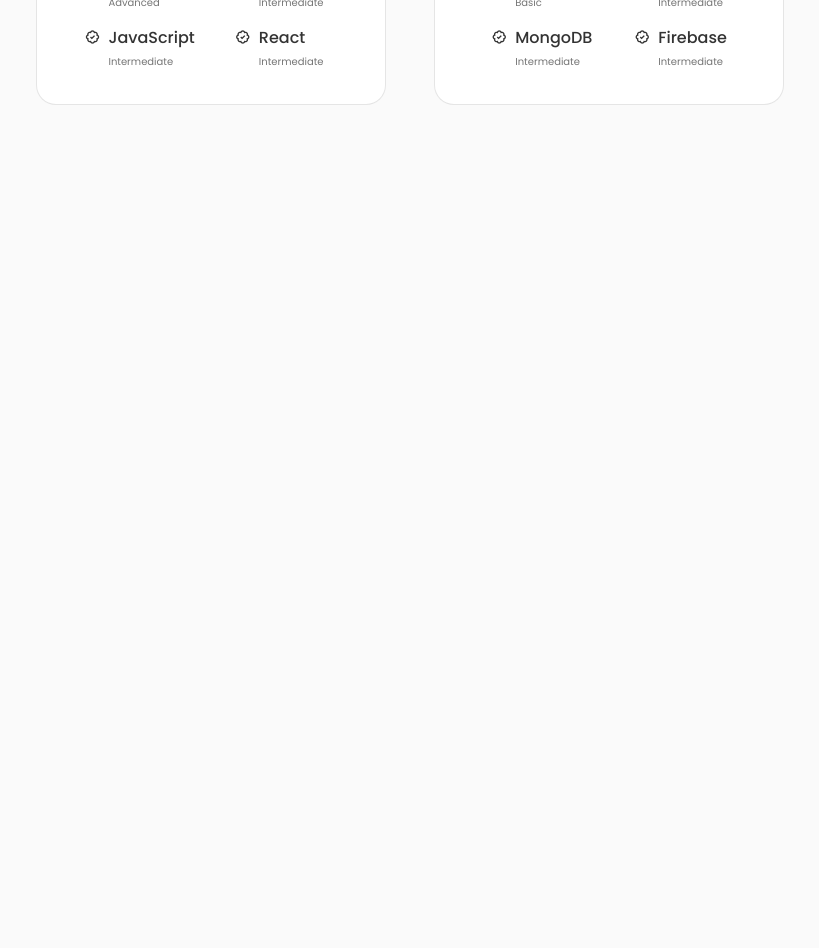
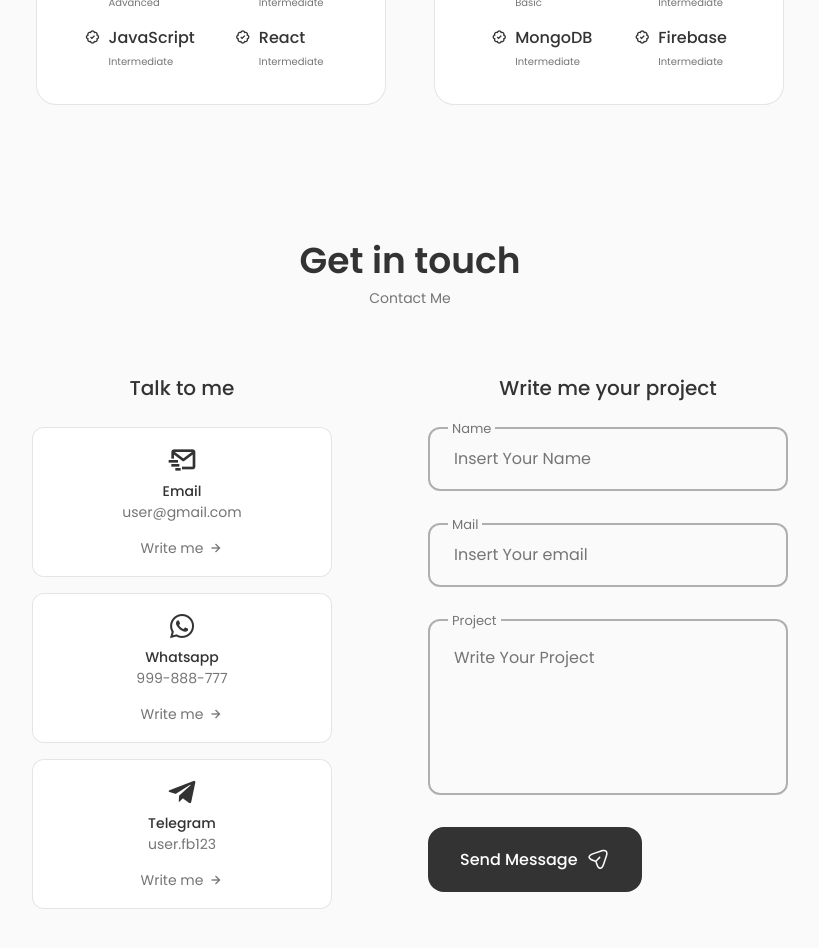
Before and after one commit to rakibul03/portfolio, a React (Create React App) app: page / in a window 1280 px wide. Shown: the part 1780-2728 px from the top of the page, without its empty margins (230-1049 px from the left). Before the commit the page ends 1917 px from the top, so only its background shows below. Built offline with nearby package versions, Linux system fonts and the light colour scheme.

Commit message:
Create contsat form

```diff
--- a/src/App.js
+++ b/src/App.js
@@ -1,5 +1,6 @@
 import "./App.css";
 import About from "./components/About/About";
+import Contact from "./components/Contact/Contact";
 import Header from "./components/Header/Header.jsx";
 import Home from "./components/Home/Home";
 import Skills from "./components/Skills/Skills";
@@ -12,6 +13,7 @@
         <Home />
         <About />
         <Skills />
+        <Contact />
       </main>
     </>
   );
--- /dev/null
+++ b/src/components/Contact/Contact.css
@@ -0,0 +1,146 @@
+.contact__container {
+  grid-template-columns: repeat(2, max-content);
+  justify-content: center;
+  column-gap: 6rem;
+  padding-bottom: 3rem;
+}
+
+.contact__title {
+  text-align: center;
+  font-size: var(--h3-font-size);
+  font-weight: var(--font-medium);
+  margin-bottom: var(--mb-1-5);
+}
+
+.contact__info {
+  display: grid;
+  row-gap: 1rem;
+  grid-template-columns: 300px;
+}
+
+.contact__card {
+  background-color: var(--container-color);
+  border: 1px solid rgba(0, 0, 0, 0.1);
+  padding: 1rem;
+  border-radius: 0.75rem;
+  text-align: center;
+}
+
+.contact__card-icon {
+  font-size: 2rem;
+  color: var(--title-color);
+  margin-bottom: var(--mb-0-25);
+}
+
+.contact__card-title,
+.contact__card-data {
+  font-size: var(--small-font-size);
+}
+
+.contact__card-title {
+  font-weight: var(--font-medium);
+}
+
+.contact__card-data {
+  display: block;
+  margin-bottom: var(--mb-0-75);
+}
+
+.contact__button {
+  color: var(--text-color);
+  font-size: var(--small-font-size);
+  display: inline-flex;
+  align-items: center;
+  justify-content: center;
+  column-gap: 0.25rem;
+}
+
+.contact__button-icon {
+  font-size: 1rem;
+  transition: 0.3s;
+}
+
+.contact__button:hover .contact__button-icon {
+  transform: translate(0.25rem);
+}
+
+.contact__form {
+  width: 360px;
+}
+
+.contact__form-div {
+  position: relative;
+  margin-bottom: var(--mb-2);
+  height: 4rem;
+}
+
+.contact__form-input {
+  position: absolute;
+  top: 0;
+  left: 0;
+  width: 100%;
+  height: 100%;
+  border: 2px solid rgba(0, 0, 0, 0.3);
+  background: none;
+  color: var(--text-color);
+  outline: none;
+  border-radius: 0.75rem;
+  padding: 1.5rem;
+  z-index: 1;
+}
+
+.contact__form-tag {
+  position: absolute;
+  top: -0.75rem;
+  left: 1.25rem;
+  font-size: var(--smaller-font-size);
+  padding: 0.25rem;
+  background-color: var(--body-color);
+  z-index: 10;
+}
+
+.contact__form-area {
+  height: 11rem;
+}
+
+.contact__form-area textarea {
+  resize: none;
+}
+
+/*=============== BREAKPOINTS ===============*/
+/* For large devices */
+@media screen and (max-width: 992px) {
+  .contact__container {
+    column-gap: 3rem;
+  }
+}
+
+/* For medium devices */
+@media screen and (max-width: 768px) {
+  .contact__container {
+    grid-template-columns: 1fr;
+    row-gap: 3rem;
+  }
+
+  .contact__info {
+    justify-content: center;
+  }
+
+  .contact__form {
+    margin: 0 auto;
+  }
+}
+
+@media screen and (max-width: 576px) {
+  .contact__info {
+    grid-template-columns: 1fr;
+  }
+
+  .contact__form {
+    width: 100%;
+  }
+}
+
+/* For small devices */
+@media screen and (max-width: 350px) {
+}
--- /dev/null
+++ b/src/components/Contact/Contact.jsx
@@ -0,0 +1,115 @@
+import React from "react";
+import "./Contact.css";
+
+const Contact = () => {
+  return (
+    <section className="contact section" id="contact">
+      <h2 className="section__title">Get in touch</h2>
+      <span className="section__subtitle">Contact Me</span>
+
+      <div className="contact__container container grid">
+        <div className="contact__content">
+          <h3 className="contact__title">Talk to me</h3>
+
+          <div className="contact__info">
+            <div className="contact__card">
+              <i className="bx bx-mail-send contact__card-icon"></i>
+              <h3 className="contact__card-title">Email</h3>
+              <span className="contact__card-data">user@gmail.com</span>
+              <a
+                href="mailto:rakibrj.ksg@gmail.com"
+                className="contact__button"
+              >
+                Write me
+                <i className="bx bx-right-arrow-alt contact__button-icon"></i>
+              </a>
+            </div>
+
+            <div className="contact__card">
+              <i className="bx bxl-whatsapp contact__card-icon"></i>
+              <h3 className="contact__card-title">Whatsapp</h3>
+              <span className="contact__card-data">999-888-777</span>
+              <a
+                href="https://api.whatsapp.com/send?phone=919988099464&text=Hello"
+                className="contact__button"
+              >
+                Write me
+                <i className="bx bx-right-arrow-alt contact__button-icon"></i>
+              </a>
+            </div>
+
+            <div className="contact__card">
+              <i className="bx bxl-telegram contact__card-icon"></i>
+              <h3 className="contact__card-title">Telegram</h3>
+              <span className="contact__card-data">user.fb123</span>
+
+              <a href="https://t.me/mr_308" className="contact__button">
+                Write me
+                <i className="bx bx-right-arrow-alt contact__button-icon"></i>
+              </a>
+            </div>
+          </div>
+        </div>
+
+        <div className="contact__content">
+          <h3 className="contact__title">Write me your project</h3>
+
+          <form className="contact__form">
+            <div className="contact__form-div">
+              <label className="contact__form-tag">Name</label>
+              <input
+                type="text"
+                name="name"
+                className="contact__form-input"
+                placeholder="Insert Your Name"
+              />
+            </div>
+
+            <div className="contact__form-div">
+              <label className="contact__form-tag">Mail</label>
+              <input
+                type="email"
+                name="email"
+                className="contact__form-input"
+                placeholder="Insert Your email"
+              />
+            </div>
+
+            <div className="contact__form-div contact__form-area">
+              <label className="contact__form-tag">Project</label>
+              <textarea
+                name="project"
+                cols="30"
+                rows="10"
+                className="contact__form-input"
+                placeholder="Write Your Project"
+              ></textarea>
+            </div>
+            <button className="button button--flex">
+              Send Message
+              <svg
+                className="button__icon"
+                xmlns="http://www.w3.org/2000/svg"
+                width="24"
+                height="24"
+                viewBox="0 0 24 24"
+                fill="none"
+              >
+                <path
+                  d="M14.2199 21.9352C13.0399 21.9352 11.3699 21.1052 10.0499 17.1352L9.32988 14.9752L7.16988 14.2552C3.20988 12.9352 2.37988 11.2652 2.37988 10.0852C2.37988 8.91525 3.20988 7.23525 7.16988 5.90525L15.6599 3.07525C17.7799 2.36525 19.5499 2.57525 20.6399 3.65525C21.7299 4.73525 21.9399 6.51525 21.2299 8.63525L18.3999 17.1252C17.0699 21.1052 15.3999 21.9352 14.2199 21.9352ZM7.63988 7.33525C4.85988 8.26525 3.86988 9.36525 3.86988 10.0852C3.86988 10.8052 4.85988 11.9052 7.63988 12.8252L10.1599 13.6652C10.3799 13.7352 10.5599 13.9152 10.6299 14.1352L11.4699 16.6552C12.3899 19.4352 13.4999 20.4252 14.2199 20.4252C14.9399 20.4252 16.0399 19.4352 16.9699 16.6552L19.7999 8.16525C20.3099 6.62525 20.2199 5.36525 19.5699 4.71525C18.9199 4.06525 17.6599 3.98525 16.1299 4.49525L7.63988 7.33525Z"
+                  fill="var(--container-color)"
+                ></path>
+                <path
+                  d="M10.11 14.7052C9.92005 14.7052 9.73005 14.6352 9.58005 14.4852C9.29005 14.1952 9.29005 13.7152 9.58005 13.4252L13.16 9.83518C13.45 9.54518 13.93 9.54518 14.22 9.83518C14.51 10.1252 14.51 10.6052 14.22 10.8952L10.64 14.4852C10.5 14.6352 10.3 14.7052 10.11 14.7052Z"
+                  fill="var(--container-color)"
+                ></path>
+              </svg>
+            </button>
+          </form>
+        </div>
+      </div>
+    </section>
+  );
+};
+
+export default Contact;
--- a/src/components/Home/Data.jsx
+++ b/src/components/Home/Data.jsx
@@ -60,6 +60,7 @@
         I'm creative developer based in India, and I'm very passionate and
         dedicated to my work.
       </p>
+
       <a href="#contact" className="button button--flex">
         Say Hello
         <svg
```
